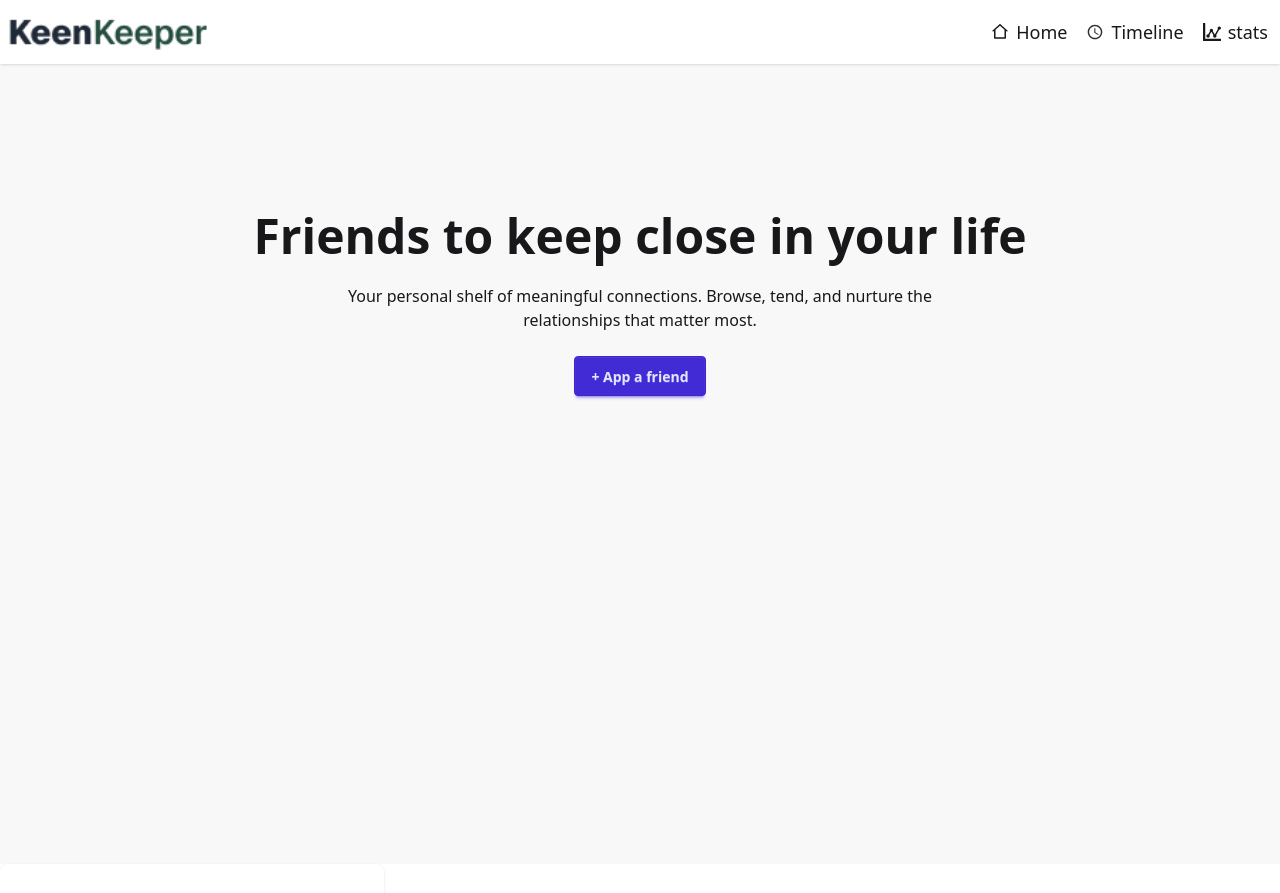
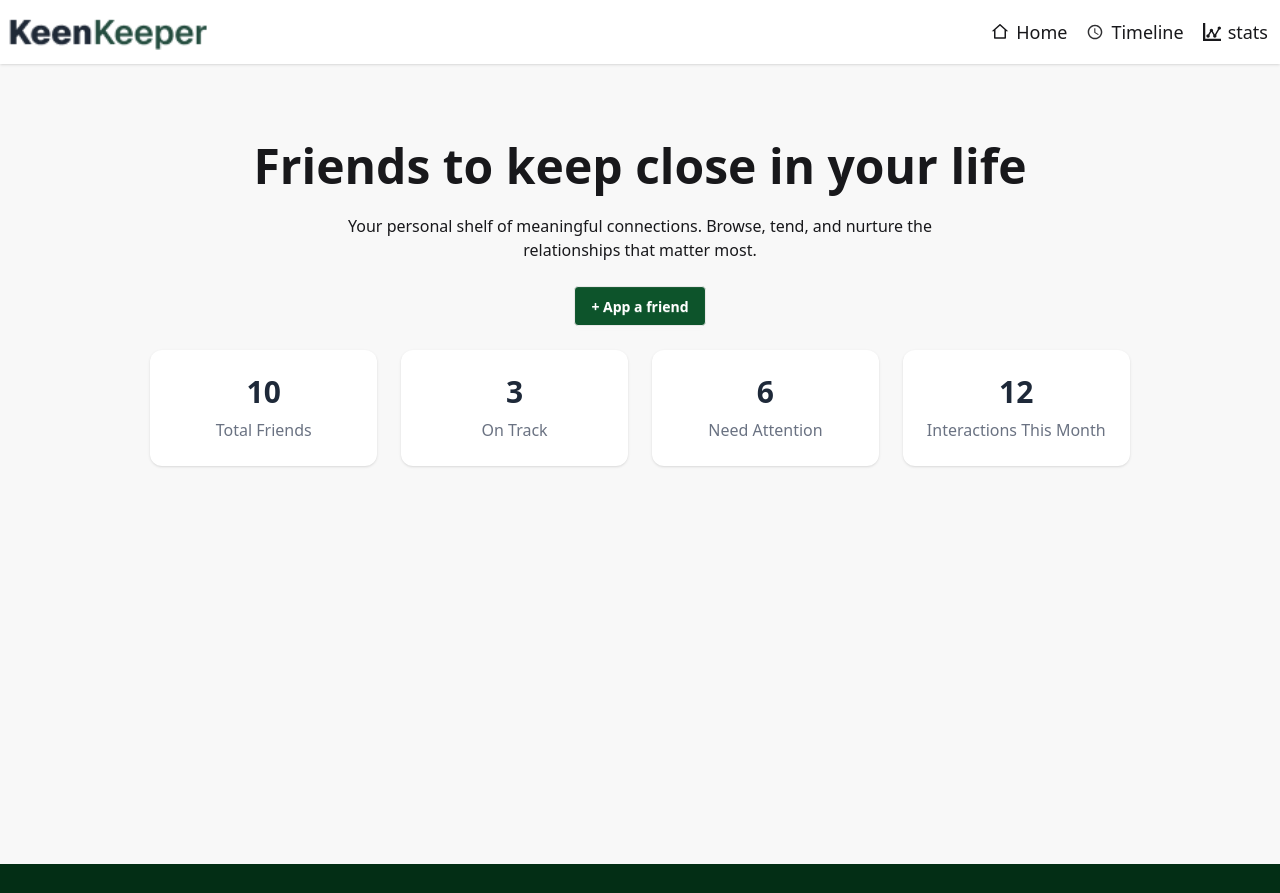
Before and after one commit to tishadey45/keen-keeper, a Next.js app: page / in a window 1280 px wide. Shown: the top 893 px of the page. Built offline with nearby package versions, Linux system fonts and the light colour scheme.

Commit message:
:bulb: banner section updated

```diff
--- a/src/components/Banner.jsx
+++ b/src/components/Banner.jsx
@@ -11,18 +11,30 @@ const Banner = () => {
               Your personal shelf of meaningful connections. Browse, tend, and
               nurture the <br /> relationships that matter most.
             </p>
-            <button className="btn btn-primary">+ App a friend</button>
+            <button className="btn bg-green-900 text-white">+ App a friend</button>
+
+            <div className="grid grid-cols-1 md:grid-cols-4 gap-6 pt-6">
+              <div className="bg-white rounded-xl shadow p-6">
+                <h2 className="text-3xl font-bold text-gray-800">10</h2>
+                <p className="text-gray-500 mt-2">Total Friends</p>
+              </div>
+
+              <div className="bg-white rounded-xl shadow p-6">
+                <h2 className="text-3xl font-bold text-gray-800">3</h2>
+                <p className="text-gray-500 mt-2">On Track</p>
+              </div>
+              <div className="bg-white rounded-xl shadow p-6">
+                <h2 className="text-3xl font-bold text-gray-800">6</h2>
+                <p className="text-gray-500 mt-2">Need Attention</p>
+              </div>
+              <div className="bg-white rounded-xl shadow p-6">
+                <h2 className="text-3xl font-bold text-gray-800">12</h2>
+                <p className="text-gray-500 mt-2">Interactions This Month</p>
+              </div>
+            </div>
           </div>
         </div>
       </div>
-      <div className="card bg-base-100 w-96 shadow-sm">
-        <div className="card-body">
-          <h2 className="card-title">10</h2>
-          <p>
-            Total friends
-          </p>
-        </div>
-        </div>
     </div>
   );
 };
```
